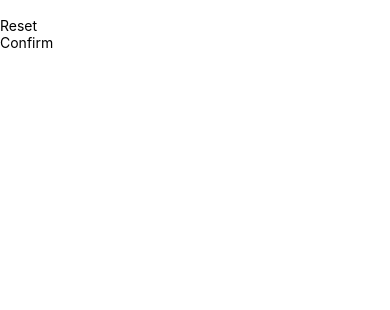
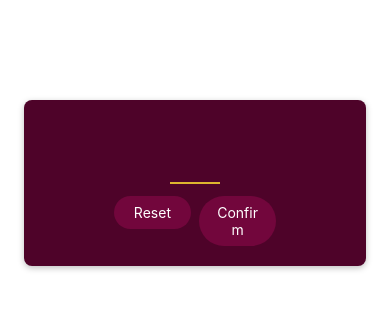
Before and after one commit to fido93/mini-counter-game, a React Native app: screen / in a window 390 px wide. Shown: the top 310 px of the page. Built offline with nearby package versions, Linux system fonts and the light colour scheme.

Commit message:
feat: add reusable button component and improve Expo CI workflow

```diff
--- a/components/PrimaryButton.tsx
+++ b/components/PrimaryButton.tsx
@@ -1,11 +1,42 @@
-import { Text, View } from "react-native";
+import { Pressable, StyleSheet, Text, View } from "react-native";
 
-function Button(props:any) {
-    return (
-        <View>
-            <Text>{props.children}</Text>
-        </View>
-    )
+function Button(props: any) {
+  return (
+    <View style={styles.buttonOuterContainer}>
+      <Pressable
+        style={({ pressed }) =>
+          pressed
+            ? [styles.buttonInnerContainer, styles.pressed]
+            : styles.buttonInnerContainer
+        }
+        onPress={() => {}}
+        android_ripple={{ color: "#640233" }}
+      >
+        <Text style={styles.buttonText}>{props.children}</Text>
+      </Pressable>
+    </View>
+  );
 }
 
 export default Button;
+
+const styles = StyleSheet.create({
+  buttonOuterContainer: {
+    borderRadius: 28,
+    margin: 4,
+    overflow: "hidden",
+  },
+  buttonInnerContainer: {
+    backgroundColor: "#72063c",
+    paddingVertical: 8,
+    paddingHorizontal: 16,
+    elevation: 2,
+  },
+  buttonText: {
+    color: "white",
+    textAlign: "center",
+  },
+  pressed: {
+    opacity: 0.75,
+  },
+});
--- a/screens/StartGameScreen.tsx
+++ b/screens/StartGameScreen.tsx
@@ -1,14 +1,63 @@
-import { TextInput, View } from "react-native";
+import { StyleSheet, TextInput, View } from "react-native";
 import Button from "../components/PrimaryButton";
 
 function StartGameScreen() {
   return (
-    <View>
-      <TextInput />
-      <Button>Reset</Button>
-      <Button>Confirm</Button>
+    <View style={styles.inputContainer}>
+      <TextInput
+        style={styles.numberInput}
+        maxLength={2}
+        keyboardType="number-pad"
+        autoCapitalize="none"
+        autoCorrect={false}
+      />
+      <View style={styles.buttonsContainer}>
+        <View style={styles.buttonFullWidth}>
+          <Button>Reset</Button>
+        </View>
+        <View style={styles.buttonFullWidth}>
+          <Button>Confirm</Button>
+        </View>
+      </View>
     </View>
   );
 }
 
 export default StartGameScreen;
+
+const styles = StyleSheet.create({
+  inputContainer: {
+    justifyContent: "center",
+    alignItems: "center",
+    marginTop: 100,
+    marginHorizontal: 24,
+    padding: 16,
+    backgroundColor: "#4e0329",
+    borderRadius: 8,
+    elevation: 4, // android only property for shadow
+    shadowColor: "black", //shadow for ios
+    shadowOffset: {
+      width: 0,
+      height: 2,
+    },
+    shadowRadius: 6,
+    shadowOpacity: 0.25,
+  },
+  numberInput: {
+    height: 60,
+    width: 50,
+    fontSize: 32,
+    borderBottomColor: "#ddb52f",
+    borderBottomWidth: 2,
+    color: "#ddb52f",
+    marginVertical: 8,
+    fontWeight: "bold",
+    textAlign: "center",
+  },
+  buttonsContainer: {
+    flexDirection: "row",
+  },
+  buttonFullWidth: {
+    flex: 1,
+  },
+});
```
